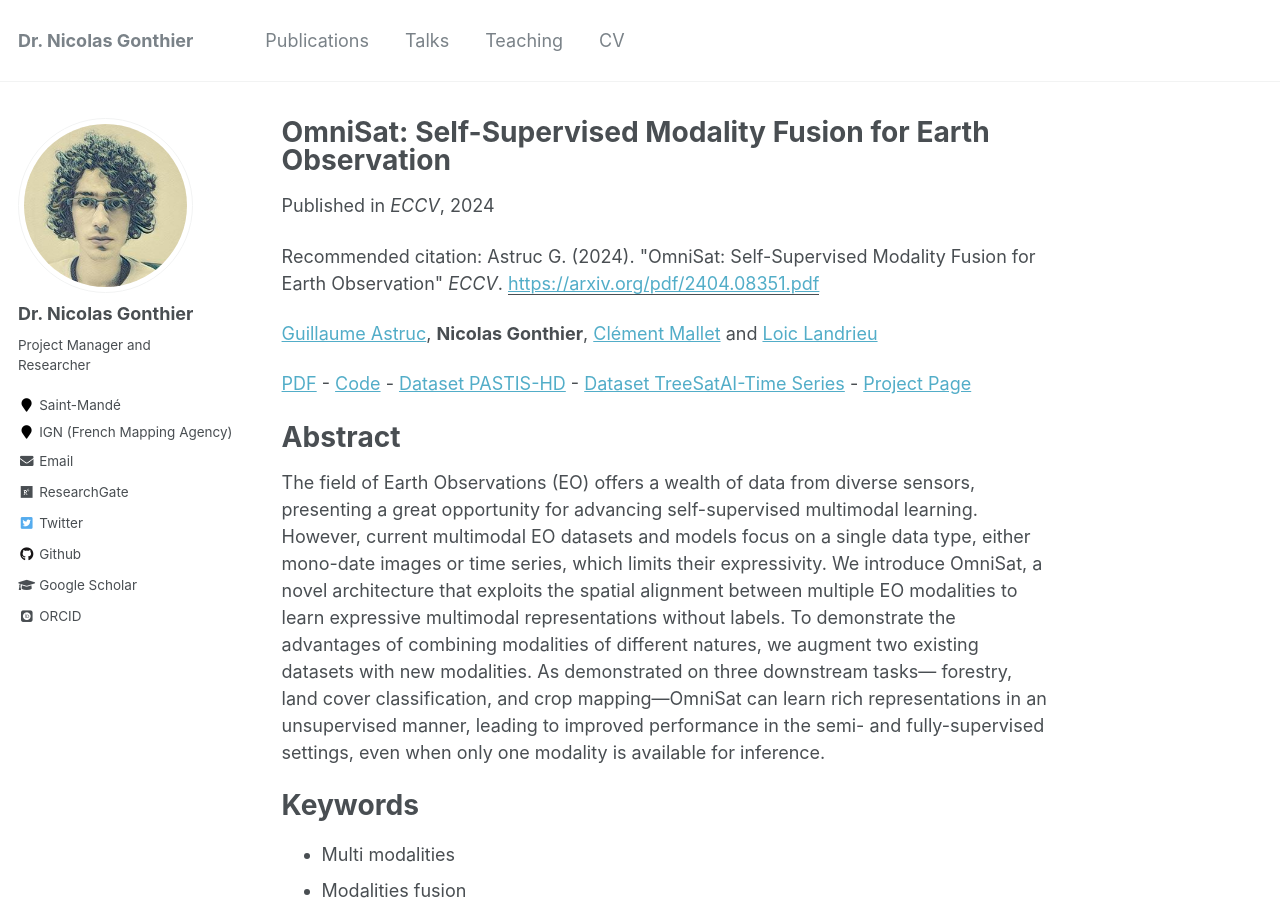
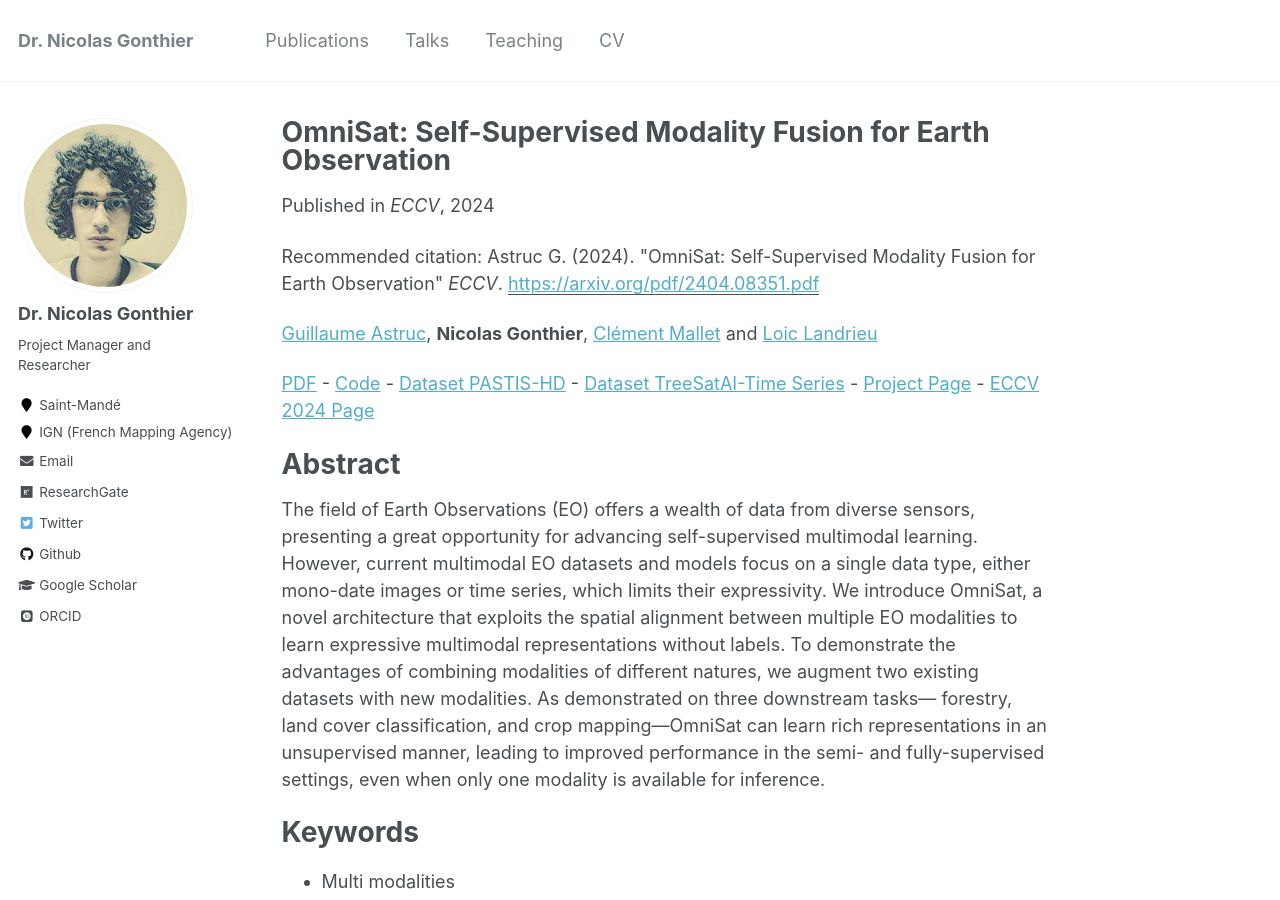
Before and after one commit to ngonthier/ngonthier.github.io, a Jekyll site: the page built from _publications/2024-04_OmniSat.md, in a window 1280 px wide and 900 px high. Built offline with Jekyll 4.4.1, drawn with Linux system fonts in a browser that asks for light colours; some web fonts are replaced.

Commit message:
Update 2024-04_OmniSat.md

```diff
--- a/_publications/2024-04_OmniSat.md
+++ b/_publications/2024-04_OmniSat.md
@@ -13,7 +13,7 @@ teaser: OmniSat_Dataset_Teaser_Horizontal.png
 
 [Guillaume Astruc](https://imagine-lab.enpc.fr/staff-members/guillaume-astruc/), **Nicolas Gonthier**, [Clément Mallet](https://www.umr-lastig.fr/clement-mallet/) and [Loic Landrieu](https://loiclandrieu.com/)
 
-[PDF](https://arxiv.org/pdf/2404.08351.pdf) - [Code](https://github.com/gastruc/OmniSat) - [Dataset PASTIS-HD](https://huggingface.co/datasets/IGNF/PASTIS-HD) - [Dataset TreeSatAI-Time Series](https://huggingface.co/datasets/IGNF/TreeSatAI-Time-Series) - [Project Page](https://gastruc.github.io/projects/omnisat.html)
+[PDF](https://arxiv.org/pdf/2404.08351.pdf) - [Code](https://github.com/gastruc/OmniSat) - [Dataset PASTIS-HD](https://huggingface.co/datasets/IGNF/PASTIS-HD) - [Dataset TreeSatAI-Time Series](https://huggingface.co/datasets/IGNF/TreeSatAI-Time-Series) - [Project Page](https://gastruc.github.io/projects/omnisat.html) - [ECCV 2024 Page](https://eccv.ecva.net/virtual/2024/poster/2584)
 
 Abstract
 ======
```
